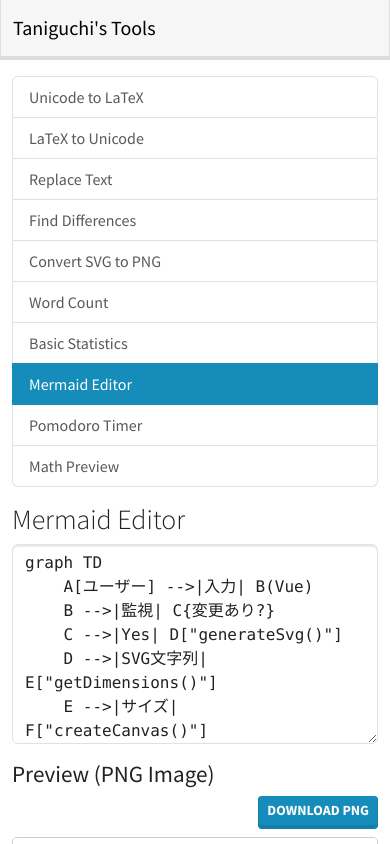
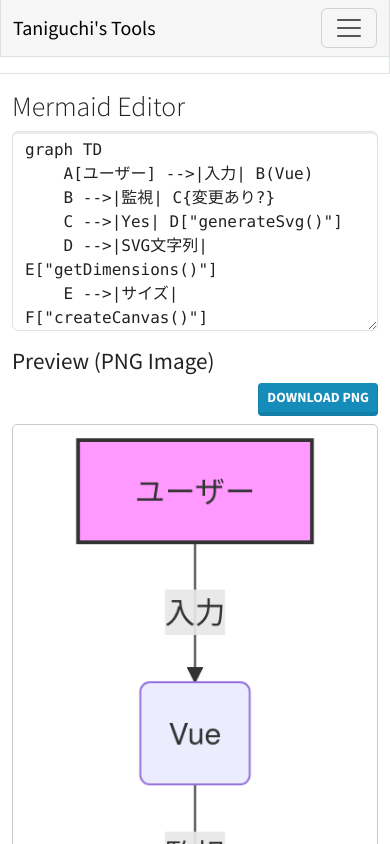
Before and after one commit to tani/tools, a Vue app: page /mermaid-editor in a window 390 px wide. Shown: the top 844 px of the page. Built offline with nearby package versions, Linux system fonts and the light colour scheme.

Commit message:
feat: implement responsive design and transparent background for PNG export

```diff
--- a/src/App.vue
+++ b/src/App.vue
@@ -1,15 +1,29 @@
 <template>
   <RouterView v-slot="{ Component }">
     <div>
-      <nav class="navbar bg-light">
+      <nav class="navbar navbar-expand-lg bg-light border-bottom">
         <div class="container-fluid">
           <RouterLink class="navbar-brand" to="/">Taniguchi's Tools</RouterLink>
+          <button
+            class="navbar-toggler"
+            type="button"
+            data-bs-toggle="collapse"
+            data-bs-target="#sidebarMenu"
+            aria-controls="sidebarMenu"
+            aria-expanded="false"
+            aria-label="Toggle navigation"
+          >
+            <span class="navbar-toggler-icon"></span>
+          </button>
         </div>
       </nav>
+
       <div class="container-fluid">
         <div class="row">
-          <div class="col-sm-2 pt-3">
-            <div class="list-group">
+          <!-- Sidebar / Accordion Area -->
+          <div class="col-lg-2 pt-3 border-end sidebar-container">
+            <div class="collapse d-lg-block" id="sidebarMenu">
+              <div class="list-group list-group-flush mb-3">
                 <RouterLink
                   class="list-group-item list-group-item-action"
                   active-class="active"
@@ -82,7 +96,10 @@
                 </RouterLink>
               </div>
             </div>
-          <div class="col-sm-10 pt-3">
+          </div>
+
+          <!-- Main Content Area -->
+          <div class="col-lg-10 pt-3 main-content">
             <component :is="Component" />
           </div>
         </div>
@@ -90,3 +107,21 @@
     </div>
   </RouterView>
 </template>
+
+<style>
+@media (min-width: 992px) {
+  .sidebar-container {
+    min-height: calc(100vh - 56px);
+    position: sticky;
+    top: 56px;
+  }
+}
+
+/* Mobile & Tablet adjustments */
+@media (max-width: 991.98px) {
+  .sidebar-container {
+    border-end: none !important;
+    border-bottom: 1px solid #dee2e6;
+  }
+}
+</style>
--- a/src/views/math-preview.vue
+++ b/src/views/math-preview.vue
@@ -52,8 +52,6 @@ async function convertSvgToPng(svgString: string, scale = 2) {
 
   const ctx = canvas.getContext("2d");
   if (ctx) {
-    ctx.fillStyle = "white";
-    ctx.fillRect(0, 0, canvas.width, canvas.height);
     ctx.drawImage(img, 0, 0, canvas.width, canvas.height);
   }
 
--- a/src/views/mermaid-editor.vue
+++ b/src/views/mermaid-editor.vue
@@ -57,8 +57,6 @@ async function convertSvgToPng(svgString: string, scale = 2) {
 
   const ctx = canvas.getContext("2d");
   if (ctx) {
-    ctx.fillStyle = "white";
-    ctx.fillRect(0, 0, canvas.width, canvas.height);
     ctx.drawImage(img, 0, 0, canvas.width, canvas.height);
   }
 
```
Lines whose indentation alone changed are shown as unchanged.
